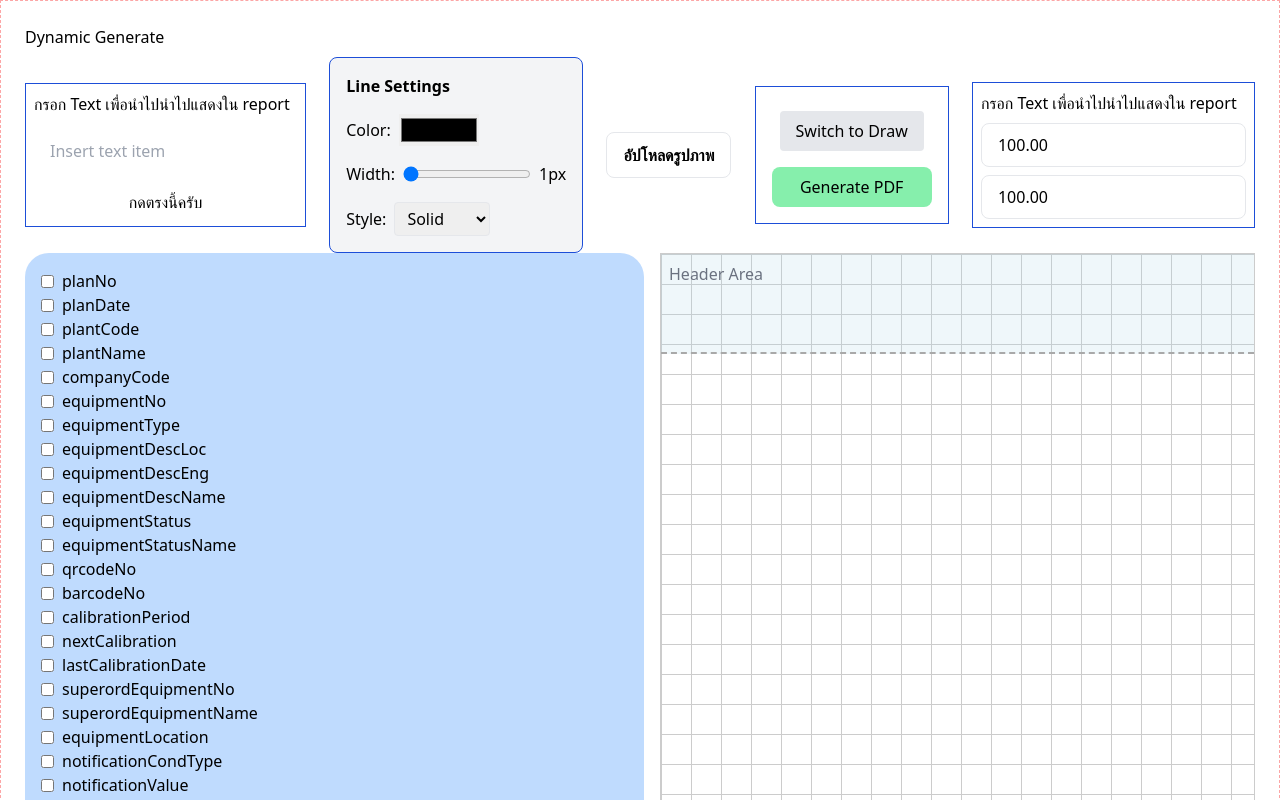
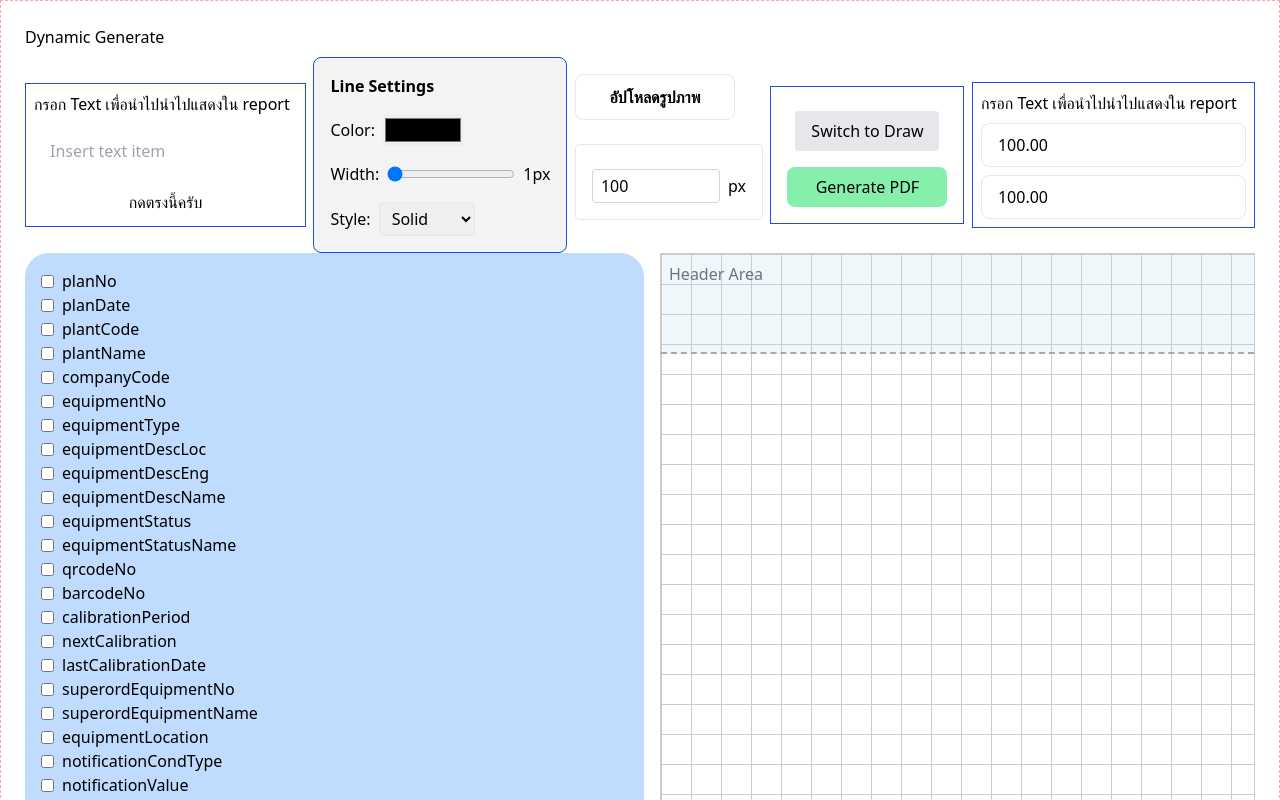
Before and after one commit to NontagornC/GenerateDynamicPDF, a React (Vite) app: page / in a window 1280 px wide. Both pictures are taken after a click on the button "กดตรงนี้ครับ". Shown: the top 800 px of the page. Built offline with nearby package versions, Linux system fonts and the light colour scheme; what pdfmake would draw is missing.

Commit message:
แก้ไขขนาดของรูปภาพ

```diff
--- a/src/page/LastedDynamicPDF/View.tsx
+++ b/src/page/LastedDynamicPDF/View.tsx
@@ -79,6 +79,8 @@ const View = () => {
         insertTextItem: null,
         headerHeight: 100,
         footerHeight: 100,
+        selectImgId: null,
+        editSelectImgSize: null,
       },
     });
 
@@ -811,6 +813,7 @@ const View = () => {
     }
     if (fileSize > maxFileSize) {
       console.log("exceed file size");
+      return;
     } else {
       console.log(event?.target?.files[0]);
       setSelectedItems((prev) => {
@@ -818,21 +821,34 @@ const View = () => {
           ...prev,
           {
             key: event?.target?.files[0]?.name,
-            id:
-              event?.target?.files[0]?.name +
-              "-" +
-              event?.target?.files[0]?.lastModified,
+            id: `${event?.target?.files[0]?.name}-${
+              event?.target?.files[0]?.lastModified
+            }-${Date.now()}`,
             title: event?.target?.files[0]?.name,
             type: "image",
             data: [event?.target?.files[0]],
             left: 0,
             top: 0,
-            size: 36,
             width: 100,
           },
         ];
       });
     }
+  };
+
+  const handleChangePhotoWidth = (size) => {
+    const imageId = watch("selectImgId");
+    if (!imageId || !size) return;
+
+    setSelectedItems((prevItems) =>
+      prevItems.map((item) =>
+        item.id === imageId ? { ...item, width: Number(size) } : item
+      )
+    );
+
+    // Reset form values
+    setValue("selectImgId", null);
+    setValue("editSelectImgSize", null);
   };
 
   return (
@@ -881,6 +897,42 @@ const View = () => {
                   onChange={onChange}
                   accept=".jpg, .jpeg, .png"
                 />
+                <div className="mt-4">
+                  {selectedItems.map((item) => (
+                    <div key={item.id} className="mb-4 p-4 border rounded">
+                      <h3 className="font-bold">{item.title}</h3>
+                      <div className="flex items-center mt-2">
+                        <input
+                          type="number"
+                          min="1"
+                          max="1000"
+                          value={
+                            watch("selectImgId") === item.id
+                              ? watch("editSelectImgSize")
+                              : item.width
+                          }
+                          onChange={(e) => {
+                            setValue("selectImgId", item.id);
+                            setValue("editSelectImgSize", e.target.value);
+                          }}
+                          className={`px-2 border py-1 rounded w-32 ${
+                            watch("selectImgId") === item.id
+                              ? "border-red-400"
+                              : "border-gray-300"
+                          }`}
+                          onKeyDown={(e) => {
+                            if (e.key === "Enter") {
+                              handleChangePhotoWidth(
+                                watch("editSelectImgSize")
+                              );
+                            }
+                          }}
+                        />
+                        <span className="ml-2">px</span>
+                      </div>
+                    </div>
+                  ))}
+                </div>
               </>
             </div>
             <div className="flex flex-col gap-2 p-4 border border-blue-700">
@@ -1028,6 +1080,11 @@ const View = () => {
                   <ImageItem
                     src={URL.createObjectURL(item?.data[0])}
                     imgSize={item?.width}
+                    onClick={() => {
+                      if (mode === "drag") {
+                        setValue("selectImgId", item?.id);
+                      }
+                    }}
                   />
                 </DraggableItem>
               ) : (
```
